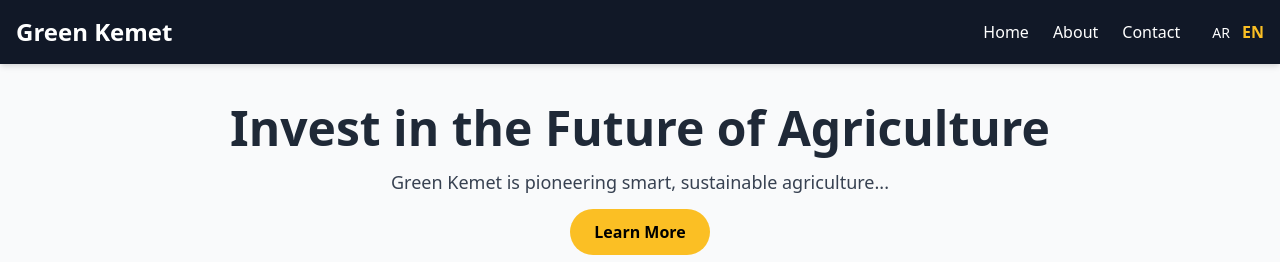
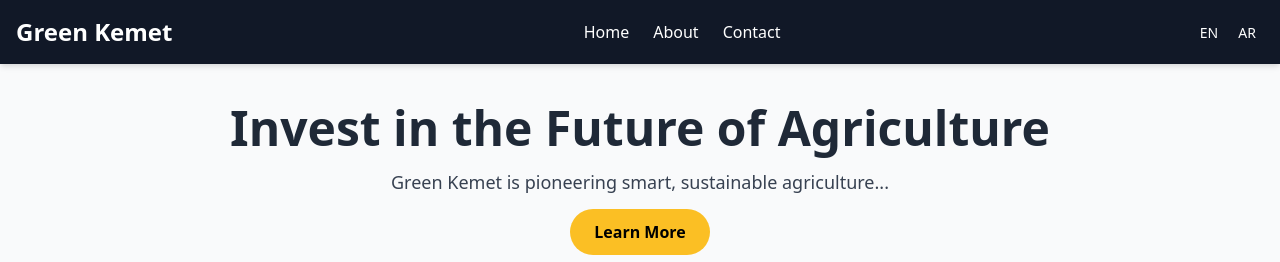
Before and after one commit to 02ehab/Green-Kemet, a plain HTML site: page index.html in a window 1280 px wide. Shown: the top 262 px of the page. Drawn offline with nearby package versions, Linux system fonts and the light colour scheme.

```diff
--- a/index.html
+++ b/index.html
@@ -61,11 +61,11 @@
         <li><a href="index.html" class="hover:text-yellow-400">Home</a></li>
         <li><a href="about.html" class="hover:text-yellow-400">About</a></li>
         <li><a href="contact.html" class="hover:text-yellow-400">Contact</a></li>
-          <li>
-            <button onclick="switchLang('ar')" class="text-sm hover:text-yellow-400 mx-2">AR</button>
-            <button onclick="switchLang('en')" class="text-yellow-400 font-semibold">EN</button>
-          </li>
       </ul>
+      <div>
+        <button onclick="setLanguage('en')" class="text-sm hover:text-yellow-400 mx-2">EN</button>
+        <button onclick="setLanguage('ar')" class="text-sm hover:text-yellow-400 mx-2">AR</button>
+      </div>
     </nav>
   </header>
 
```
Lines whose indentation alone changed are shown as unchanged.
